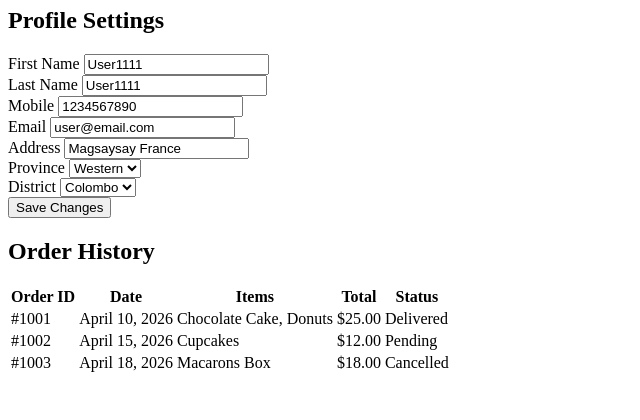
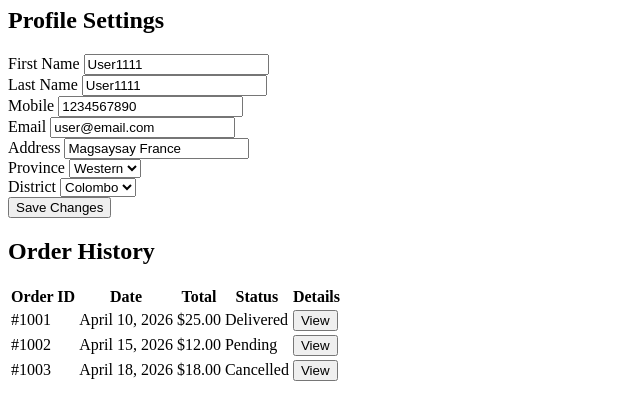
Before and after one commit to MJINXZ/EComm_Progres01, a PHP site: page /profile_page.php in a window 1280 px wide. Shown: the part 230-650 px from the top of the page, without its empty margins (0-640 px from the left). Run offline with PHP 8.4, Linux system fonts and the light colour scheme; data that the repository does not hold is empty; some libraries are stand-ins or nearby versions.

Commit message:
Update profile_page.php

```diff
--- a/public/profile_page.php
+++ b/public/profile_page.php
@@ -32,7 +32,7 @@
 
   <!-- RIGHT FORM -->
   <div class="profile-form">
-    <h2> Profile Settings</h2>
+    <h2>Profile Settings</h2>
 
     <div class="form-grid">
       <div>
@@ -84,16 +84,16 @@
 <!-- ORDER HISTORY -->
 <div class="order-history">
 
-  <h2> Order History</h2>
+  <h2>Order History</h2>
 
   <table>
     <thead>
       <tr>
         <th>Order ID</th>
         <th>Date</th>
-        <th>Items</th>
         <th>Total</th>
         <th>Status</th>
+        <th>Details</th>
       </tr>
     </thead>
 
@@ -101,25 +101,25 @@
       <tr>
         <td>#1001</td>
         <td>April 10, 2026</td>
-        <td>Chocolate Cake, Donuts</td>
         <td>$25.00</td>
         <td class="status delivered">Delivered</td>
+        <td><button class="details-btn">View</button></td>
       </tr>
 
       <tr>
         <td>#1002</td>
         <td>April 15, 2026</td>
-        <td>Cupcakes</td>
         <td>$12.00</td>
         <td class="status pending">Pending</td>
+        <td><button class="details-btn">View</button></td>
       </tr>
 
       <tr>
         <td>#1003</td>
         <td>April 18, 2026</td>
-        <td>Macarons Box</td>
         <td>$18.00</td>
         <td class="status cancelled">Cancelled</td>
+        <td><button class="details-btn">View</button></td>
       </tr>
     </tbody>
   </table>
```
